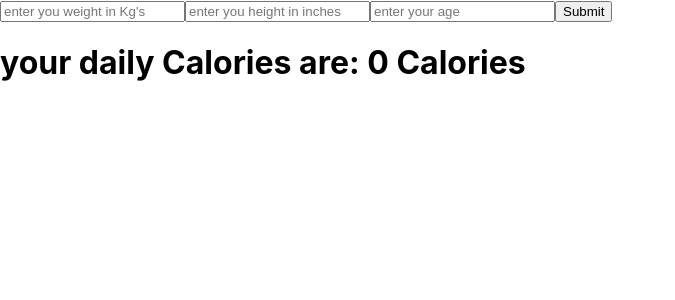
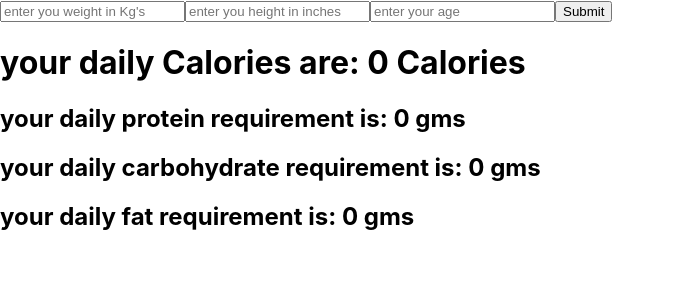
Before and after one commit to itsSunnysCode/fitnessPal, a React (Create React App) app: page / in a window 1280 px wide. Shown: the top 300 px of the page, without its empty margins (0-675 px from the left). Built offline with nearby package versions, Linux system fonts and the light colour scheme.

Commit message:
daily macros added

```diff
--- a/src/App.js
+++ b/src/App.js
@@ -12,7 +12,12 @@ class App extends Component {
     var deficit = 0.05* maintainCalories;
     var dailyCalories = Math.floor(maintainCalories - deficit);
     this.setState({dailyCalories: dailyCalories});
-
+    var protein = Math.floor((1/8)*dailyCalories);
+    this.setState({protein: protein});
+    var carbohydrate = Math.floor((3/40)*dailyCalories);
+    this.setState({carbohydrate:carbohydrate });
+    var fat = Math.floor((1/45)* dailyCalories);
+    this.setState({fat: fat});
 
   }
 
@@ -20,6 +25,9 @@ class App extends Component {
     super(props);
     this.state = {
       dailyCalories: 0,
+      protein: 0,
+      carbohydrate: 0,
+      fat: 0
 
     };
     this.calculateBMR = this.calculateBMR.bind(this);
@@ -38,6 +46,10 @@ class App extends Component {
             <input type="submit" value="Submit" />
             </form>
            <h1>your daily Calories are: {this.state.dailyCalories} Calories</h1>
+           <h2>your daily protein requirement is: {this.state.protein} gms</h2>
+           <h2>your daily carbohydrate requirement is: {this.state.carbohydrate} gms</h2>
+           <h2>your daily fat requirement is: {this.state.fat} gms</h2>
+
 
 
       </div>
```
